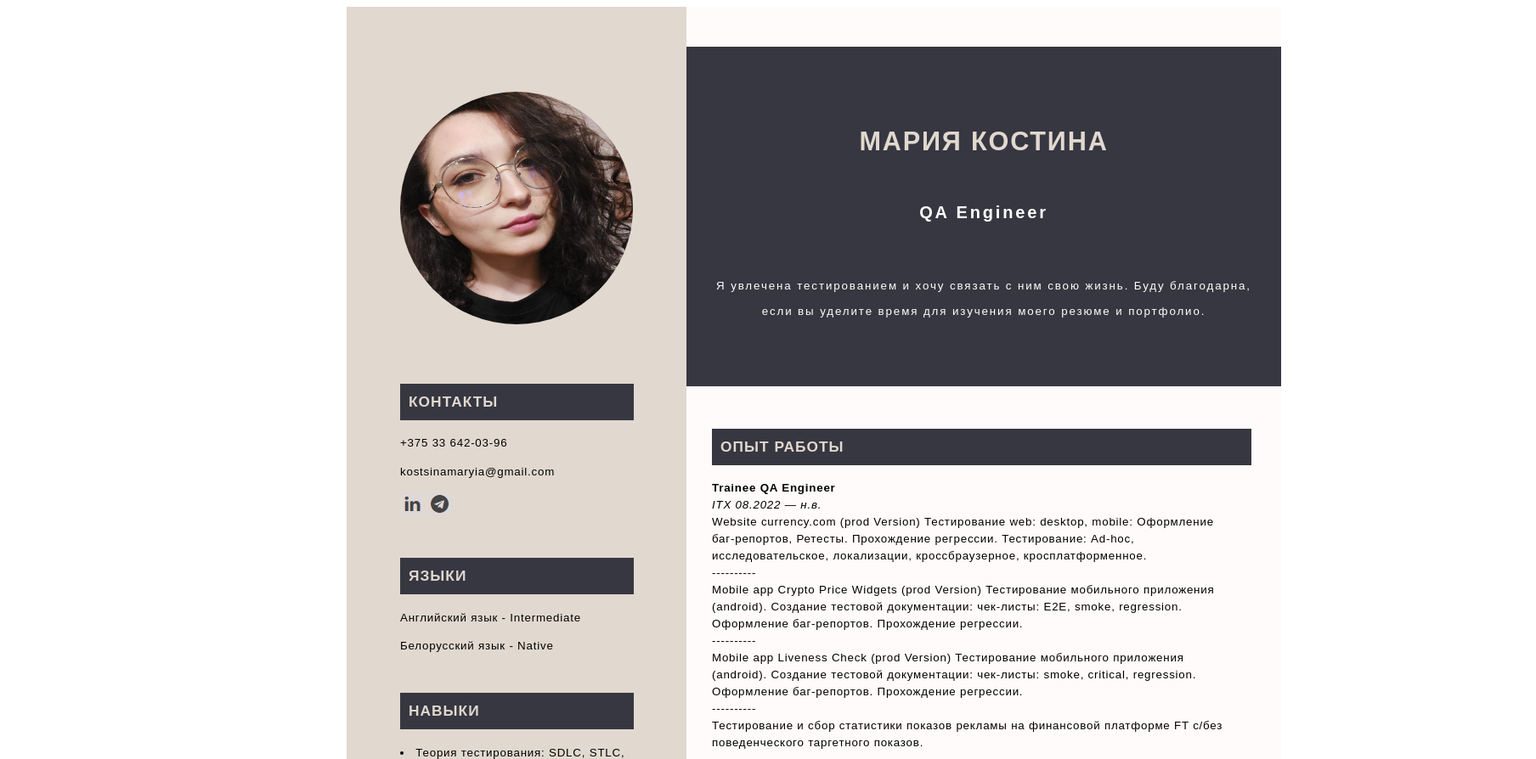
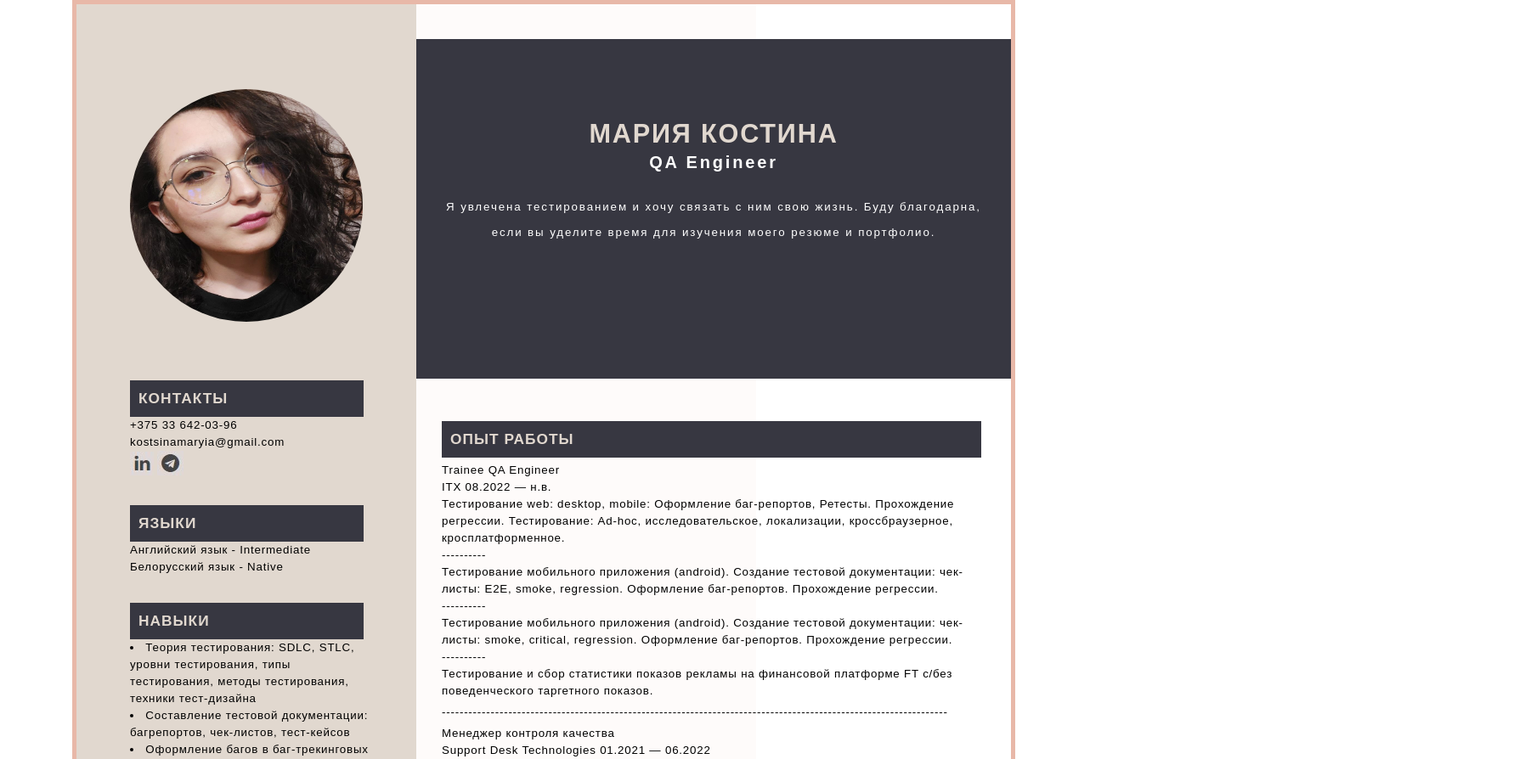
Before and after one commit to MashaKostsina/MashaKostsina.github.io, a plain HTML site: page index.html in a window 1280 px wide. Shown: the top 894 px of the page at 85% size, 1808 px wide, since content can reach past the window. Drawn offline with Linux system fonts and the light colour scheme.

Commit message:
modified two files

```diff
--- a/index.html
+++ b/index.html
@@ -7,7 +7,17 @@
  </head>
  <body>
      <div class="divmain">
-      <div class="div1">
+      <!DOCTYPE html>
+<html>
+ <head>
+  <meta charset="utf-8">
+  <title>CV</title>
+  <link href="reset.css" rel="stylesheet">
+  <link href="main1.css" rel="stylesheet">
+ </head>
+ <body>
+     <div class="container">
+         <div class="div1">
      <img src="photo_2022-11-16_15-24-04_2.jpg" class="photo">
         <div class="indent"><br></div>
         <p class="header1">контакты</p>
@@ -36,7 +46,7 @@
          <li class="text1">Trello</li>
          <li class="text1">Базовые знания HTML</li>
          <li class="text1">Базовые знания CSS</li>
-         <div class="indent"><br></div>
+        <br>
      </div>
      <div class="div2">
          <br>
@@ -50,7 +60,6 @@
         <p class="header2">опыт работы</p>
          <p class="text2"><b>Trainee QA Engineer</b><br>
              <i>ITX 08.2022 — н.в.</i><br>
-             Website currency.com (prod Version)
              Тестирование web: desktop, mobile:
              Оформление баг-репортов,
              Ретесты.
@@ -58,13 +67,11 @@
              Тестирование: Ad-hoc, исследовательское, локализации, кроссбраузерное,
              кросплатформенное.<br>
              ----------<br>
-             Mobile app Crypto Price Widgets (prod Version)
              Тестирование мобильного приложения (android).
              Создание тестовой документации: чек-листы: E2E, smoke, regression.
              Оформление баг-репортов.
              Прохождение регрессии.<br>
              ----------<br>
-             Mobile app Liveness Check (prod Version)
              Тестирование мобильного приложения (android).
              Создание тестовой документации: чек-листы: smoke, critical, regression.
              Оформление баг-репортов.
@@ -94,9 +101,11 @@
          <p class="text2">С моим портфолио можно ознакомиться на <a href="https://github.com/MashaKostsina"> GitHub</a>
             <p class="header2">PDF<p>
          <p class="text2"><a href="https://github.com/MashaKostsina"> Распечатать резюме </a></p>
-
-              <div class="indent"><br></div>
+          <br>
      </div>
      </div>
  </body>
 </html>
+     </div>
+ </body>
+</html>
--- a/main.css
+++ b/main.css
@@ -5,15 +5,123 @@ body {
 
 }
 .divmain{
+   margin: 0 auto;body {
+  font-family: 'Raleway', sans-serif;
+  padding: 50px 0;
+}
+.container{
+   margin: 0 auto;
+   width: 1100px;
+   border: 5px solid #E8B8A8;
+}
+.div1{
+    float: left;
+	background: #e1d8cf;
+	width: 400px;
+    height: auto;
+}
+.div2{
     margin-left: 400px;
-    width: 1400px;
+    background: #FEFBFA;
+}
+.photo{
+    border-radius: 500px;
+    margin-top: 100px;
+    margin-left: 63px;
+    height: 274px;
+    width: 274px;
+}
+.div3{
+    margin-top: 25px;
+    background: #373741;
+    width: 700px;
+    height: 400px;
+}
+.name{
+    font: 23pt Arial;
+    text-align: center;
+    color: #e1d8cf;
+    font-weight: 700;
+    font-style: normal;
+    line-height: 23px;
+    letter-spacing: 0.059em;
+    text-transform: uppercase;
+    padding-top: 100px;
+}
+.role{
+    font:bold 15pt Arial;
+    text-align: center;
+    vertical-align: middle;
+    color: #ffffff;
+    letter-spacing: 0.142em;
+    line-height: 13px;
+}
+.header1{
+    margin-top:auto;
+    background:#373741;
+    width: 255px;
+    margin-left: 63px;
+    font: 13pt Arial;
+    font-weight: 700;
+    color: #e1d8cf;
+    font-style: normal;
+    line-height: 23px;
+    letter-spacing: 0.059em;
+    text-transform: uppercase;
+    padding: 10px;
+}
+.icon{
+    margin-left: 63px;
+
+}
+.text1 {
+    font: 10pt Arial;
+    letter-spacing: 0.059em;
+    margin-left: 63px;
+    width: 290px;
+    line-height: 20px;
+}
+
+.intro {
+    font:10pt Arial;
+    text-align: center;
+    color: #ffffff;
+    letter-spacing: 0.142em;
+    line-height: 13px;
+    padding-top: 50px;
+    line-height: 30px;
+    padding: 15px;
+}
+.header2{
+    margin-top:50px;
+    background:#373741;
+    width: 615px;
+    margin-left: 30px;
+    font: 13pt Arial;
+    font-weight: 700;
+    color: #e1d8cf;
+    font-style: normal;
+    line-height: 23px;
+    letter-spacing: 0.059em;
+    text-transform: uppercase;
+    padding: 10px;
+}
+.text2 {
+
+    margin-top: 5px;
+    font: 10pt Arial;
+    letter-spacing: 0.059em;
+    margin-left: 30px;
+    width: 615px;
+    line-height: 20px;
+}
 
 }
 .div1{
     float: left;
 	background: #e1d8cf;
 	width: 400px;
-
+    height: auto;
 }
 .div2{
     margin-left: 400px;
--- /dev/null
+++ b/reset.css
@@ -0,0 +1,36 @@
+/* http://meyerweb.com/eric/tools/css/reset/
+   v2.0 | 20110126
+   License: none (public domain)
+*/
+
+html, body, div, span, applet, object, iframe,
+h1, h2, h3, h4, h5, h6, p, blockquote, pre,
+a, abbr, acronym, address, big, cite, code,
+del, dfn, em, img, ins, kbd, q, s, samp,
+small, strike, strong, sub, sup, tt, var,
+b, u, i, center,
+dl, dt, dd, ol, ul, li,
+fieldset, form, label, legend,
+table, caption, tbody, tfoot, thead, tr, th, td,
+article, aside, canvas, details, embed,
+figure, figcaption, footer, header, hgroup,
+menu, nav, output, ruby, section, summary,
+time, mark, audio, video {
+	margin: 0;
+	padding: 0;
+	border: 0;
+	font-size: 100%;
+	font: inherit;
+	vertical-align: baseline;
+}
+/* HTML5 display-role reset for older browsers */
+article, aside, details, figcaption, figure,
+footer, header, hgroup, menu, nav, section {
+	display: block;
+}
+body {
+	line-height: 1;
+}
+ol, ul {
+	list-style: none;
+}
```
